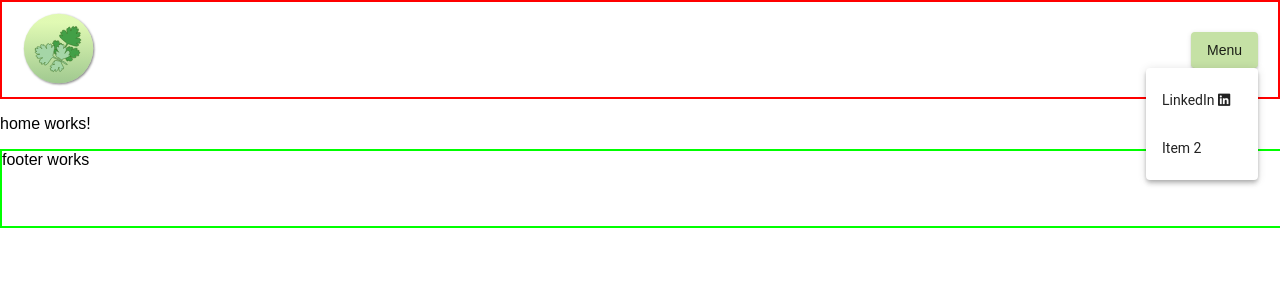
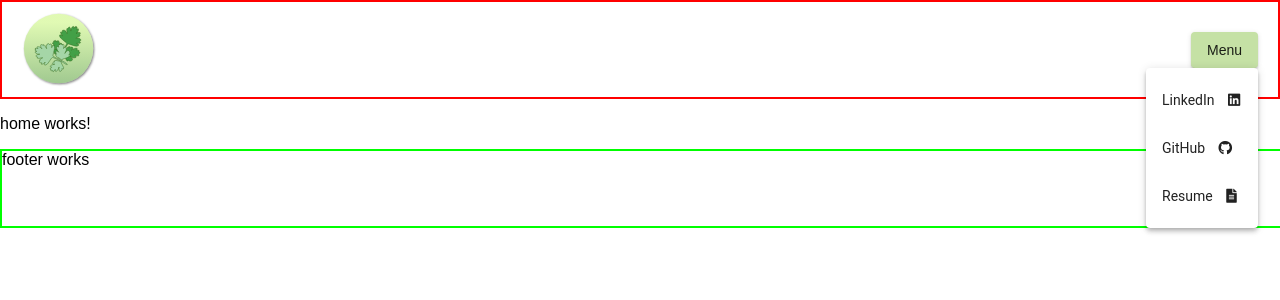
Before and after one commit to joeparsley/personal-site, an Angular app: page / in a window 1280 px wide. Both pictures are taken after a click on the button "Menu". Shown: the top 300 px of the page. Built offline with nearby package versions, Linux system fonts and the light colour scheme; a web font is replaced by a local one.

Commit message:
add menu items and icons to navbar button

```diff
--- a/src/app/components/navbar/navbar.component.html
+++ b/src/app/components/navbar/navbar.component.html
@@ -5,12 +5,19 @@
   <!-- Nav Button -->
   <div class="btn-wrapper">
     <button mat-raised-button [matMenuTriggerFor]="menu" color="primary">Menu</button>
-    <mat-menu #menu="matMenu">
+    <mat-menu #menu="matMenu" class="dropdown-menu">
       <button mat-menu-item>
         LinkedIn
-        <i class="fab fa-linkedin"></i>
+        <i class="fab fa-linkedin nav-icon"></i>
       </button>
-      <button mat-menu-item>Item 2</button>
+      <button mat-menu-item>
+        GitHub
+        <i class="fab fa-github nav-icon"></i>
+      </button>
+      <button mat-menu-item>
+          Resume
+          <i class="fas fa-file-alt nav-icon"></i>
+        </button>
     </mat-menu>
   </div>
 </div>
--- a/src/app/components/navbar/navbar.component.scss
+++ b/src/app/components/navbar/navbar.component.scss
@@ -12,3 +12,7 @@
 .parsley-logo {
   @include size(75px);
 }
+
+.nav-icon {
+  margin-left: 10px;
+}
```
